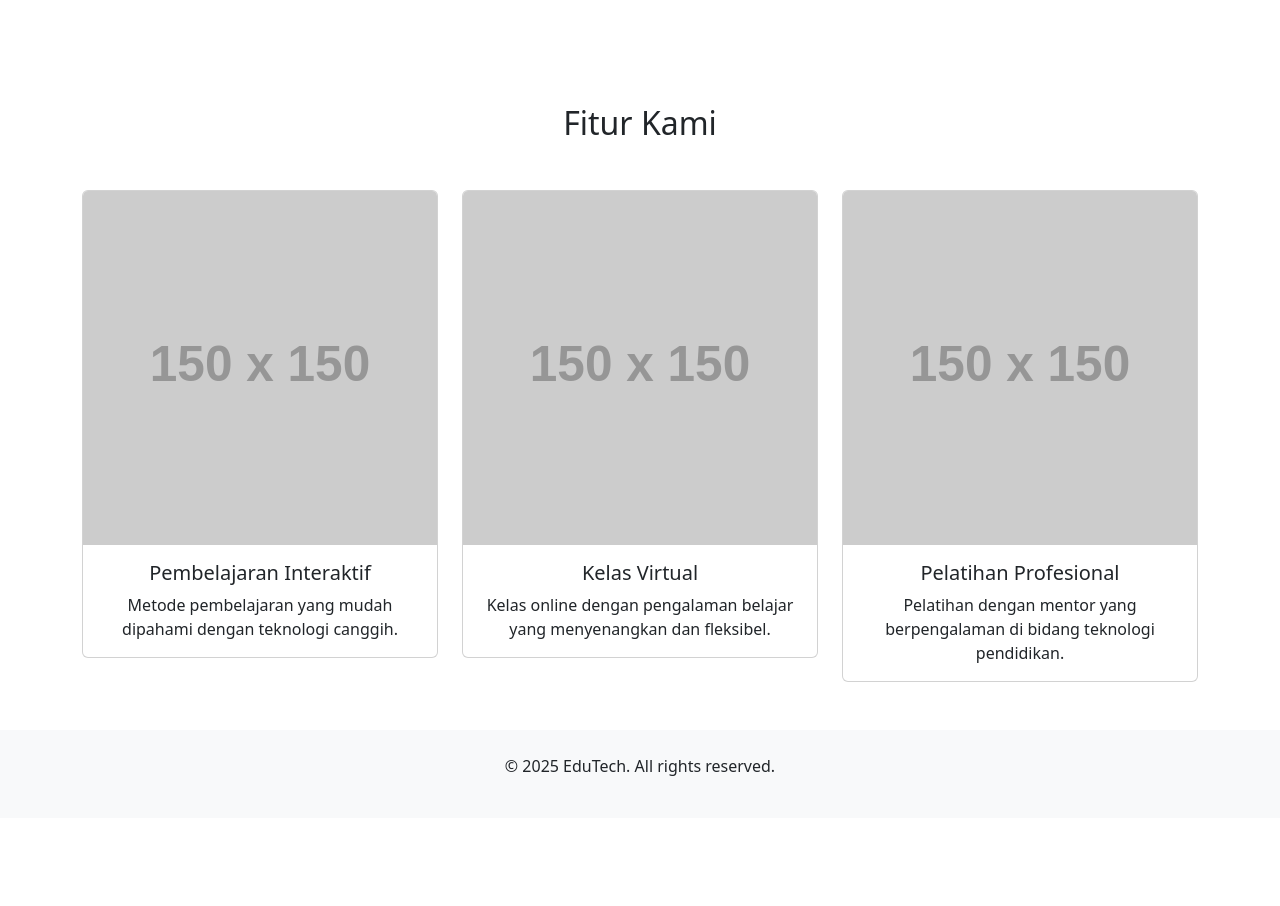
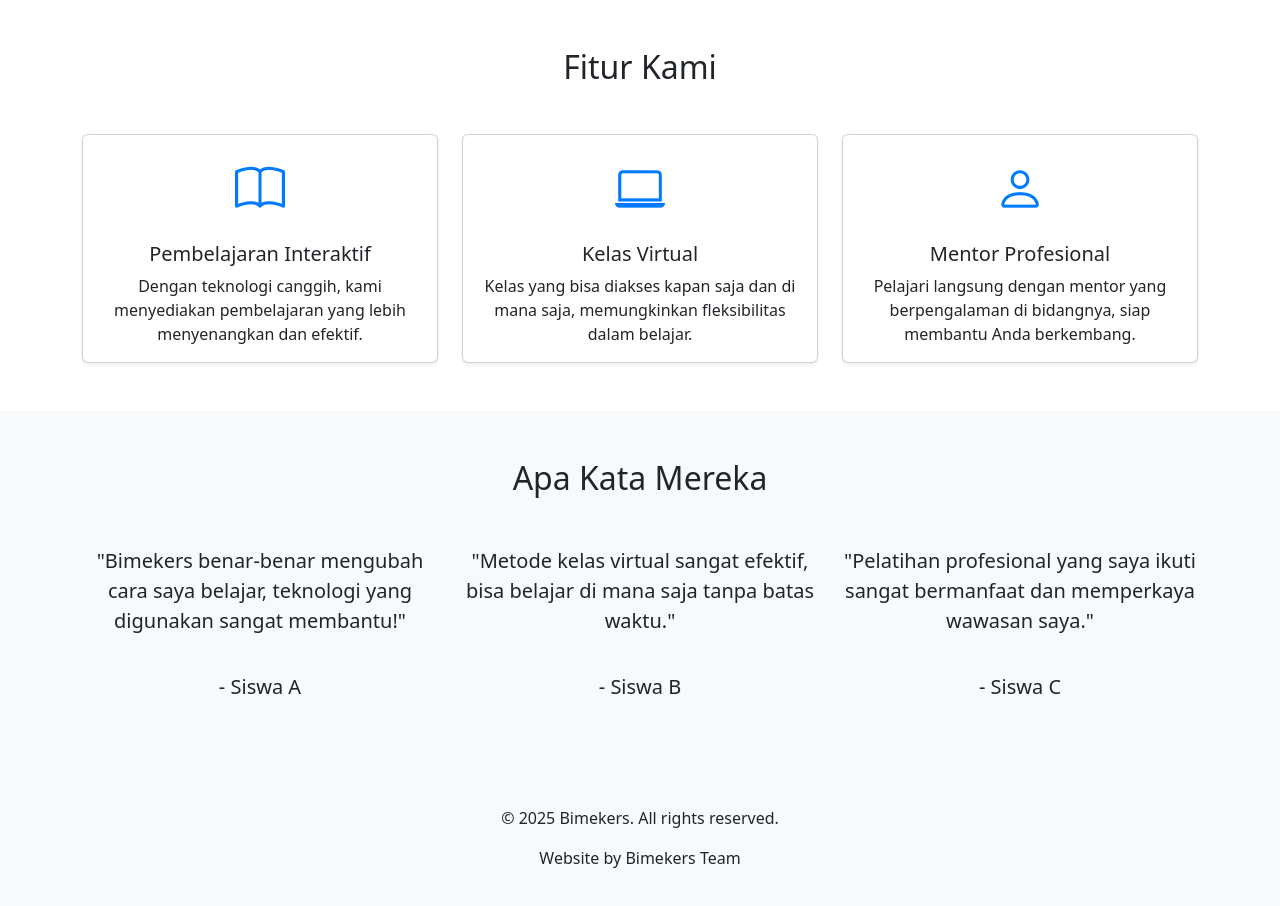
Before and after one commit to eig8th/home, a plain HTML site: page index.html in a window 1280 px wide. Shown: the part 800-1706 px from the top of the page. Before the commit the page ends 1618 px from the top, so only its background shows below. Drawn offline with nearby package versions, Linux system fonts and the light colour scheme; placeholder pictures from the web are drawn by us.

Commit message:
Update index.html

```diff
--- a/index.html
+++ b/index.html
@@ -3,7 +3,7 @@
 <head>
     <meta charset="UTF-8">
     <meta name="viewport" content="width=device-width, initial-scale=1.0">
-    <title>Website EduTech</title>
+    <title>Bimekers - EduTech</title>
     <!-- Link Bootstrap CSS -->
     <link href="https://cdn.jsdelivr.net/npm/bootstrap@5.3.0-alpha1/dist/css/bootstrap.min.css" rel="stylesheet">
     <style>
@@ -20,14 +20,22 @@
         .card-body {
             text-align: center;
         }
+        .service-icon {
+            font-size: 50px;
+            color: #007bff;
+        }
+        footer {
+            background-color: #f8f9fa;
+            padding: 20px 0;
+        }
     </style>
 </head>
 <body>
 
     <!-- Navbar -->
-    <nav class="navbar navbar-expand-lg navbar-light bg-light">
+    <nav class="navbar navbar-expand-lg navbar-light bg-light fixed-top">
         <div class="container">
-            <a class="navbar-brand" href="#">EduTech</a>
+            <a class="navbar-brand" href="#">Bimekers</a>
             <button class="navbar-toggler" type="button" data-bs-toggle="collapse" data-bs-target="#navbarNav" aria-controls="navbarNav" aria-expanded="false" aria-label="Toggle navigation">
                 <span class="navbar-toggler-icon"></span>
             </button>
@@ -53,8 +61,8 @@
     <!-- Hero Section -->
     <section class="hero text-center">
         <div>
-            <h1 class="display-4">Selamat Datang di EduTech</h1>
-            <p class="lead">Kami menyediakan solusi teknologi untuk pendidikan Anda.</p>
+            <h1 class="display-4">Bimekers - Solusi EduTech Masa Depan</h1>
+            <p class="lead">Menghubungkan teknologi dengan dunia pendidikan untuk menciptakan pembelajaran yang lebih baik.</p>
             <a href="#" class="btn btn-primary btn-lg">Pelajari Lebih Lanjut</a>
         </div>
     </section>
@@ -64,29 +72,62 @@
         <h2 class="text-center mb-5">Fitur Kami</h2>
         <div class="row">
             <div class="col-md-4">
-                <div class="card">
-                    <img src="https://via.placeholder.com/150" class="card-img-top" alt="Fitur 1">
+                <div class="card shadow-sm">
                     <div class="card-body">
+                        <div class="service-icon mb-3">
+                            <i class="bi bi-book"></i>
+                        </div>
                         <h5 class="card-title">Pembelajaran Interaktif</h5>
-                        <p class="card-text">Metode pembelajaran yang mudah dipahami dengan teknologi canggih.</p>
+                        <p class="card-text">Dengan teknologi canggih, kami menyediakan pembelajaran yang lebih menyenangkan dan efektif.</p>
                     </div>
                 </div>
             </div>
             <div class="col-md-4">
-                <div class="card">
-                    <img src="https://via.placeholder.com/150" class="card-img-top" alt="Fitur 2">
+                <div class="card shadow-sm">
                     <div class="card-body">
+                        <div class="service-icon mb-3">
+                            <i class="bi bi-laptop"></i>
+                        </div>
                         <h5 class="card-title">Kelas Virtual</h5>
-                        <p class="card-text">Kelas online dengan pengalaman belajar yang menyenangkan dan fleksibel.</p>
+                        <p class="card-text">Kelas yang bisa diakses kapan saja dan di mana saja, memungkinkan fleksibilitas dalam belajar.</p>
                     </div>
                 </div>
             </div>
             <div class="col-md-4">
-                <div class="card">
-                    <img src="https://via.placeholder.com/150" class="card-img-top" alt="Fitur 3">
+                <div class="card shadow-sm">
                     <div class="card-body">
-                        <h5 class="card-title">Pelatihan Profesional</h5>
-                        <p class="card-text">Pelatihan dengan mentor yang berpengalaman di bidang teknologi pendidikan.</p>
+                        <div class="service-icon mb-3">
+                            <i class="bi bi-person"></i>
+                        </div>
+                        <h5 class="card-title">Mentor Profesional</h5>
+                        <p class="card-text">Pelajari langsung dengan mentor yang berpengalaman di bidangnya, siap membantu Anda berkembang.</p>
+                    </div>
+                </div>
+            </div>
+        </div>
+    </section>
+
+    <!-- Testimonials Section (Optional) -->
+    <section class="bg-light py-5">
+        <div class="container text-center">
+            <h2 class="mb-5">Apa Kata Mereka</h2>
+            <div class="row">
+                <div class="col-md-4">
+                    <div class="blockquote">
+                        <p>"Bimekers benar-benar mengubah cara saya belajar, teknologi yang digunakan sangat membantu!"</p>
+                        <footer>- Siswa A</footer>
+                    </div>
+                </div>
+                <div class="col-md-4">
+                    <div class="blockquote">
+                        <p>"Metode kelas virtual sangat efektif, bisa belajar di mana saja tanpa batas waktu."</p>
+                        <footer>- Siswa B</footer>
+                    </div>
+                </div>
+                <div class="col-md-4">
+                    <div class="blockquote">
+                        <p>"Pelatihan profesional yang saya ikuti sangat bermanfaat dan memperkaya wawasan saya."</p>
+                        <footer>- Siswa C</footer>
                     </div>
                 </div>
             </div>
@@ -94,12 +135,17 @@
     </section>
 
     <!-- Footer -->
-    <footer class="bg-light text-center py-4">
-        <p>&copy; 2025 EduTech. All rights reserved.</p>
+    <footer>
+        <div class="container text-center">
+            <p>&copy; 2025 Bimekers. All rights reserved.</p>
+            <p>Website by Bimekers Team</p>
+        </div>
     </footer>
 
     <!-- Link to Bootstrap JS and dependencies -->
     <script src="https://cdn.jsdelivr.net/npm/@popperjs/core@2.11.6/dist/umd/popper.min.js"></script>
     <script src="https://cdn.jsdelivr.net/npm/bootstrap@5.3.0-alpha1/dist/js/bootstrap.min.js"></script>
+    <!-- Optional Bootstrap Icons for services section -->
+    <link href="https://cdn.jsdelivr.net/npm/bootstrap-icons/font/bootstrap-icons.css" rel="stylesheet">
 </body>
 </html>
```
